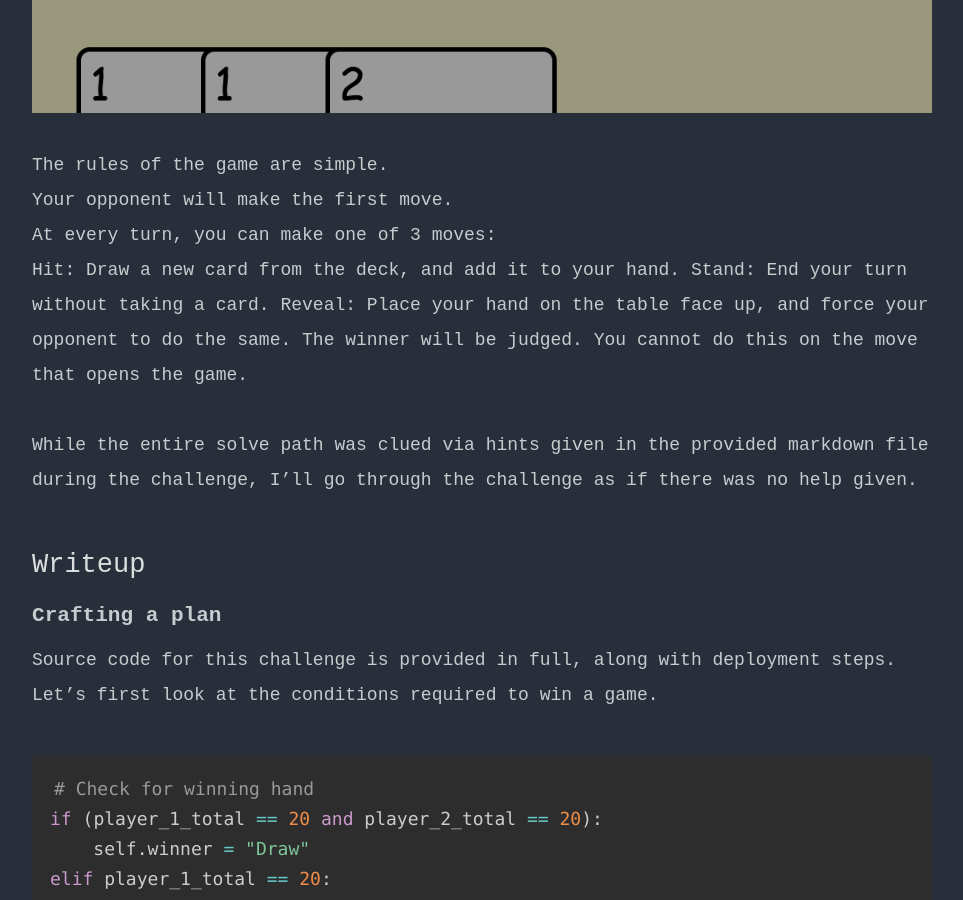
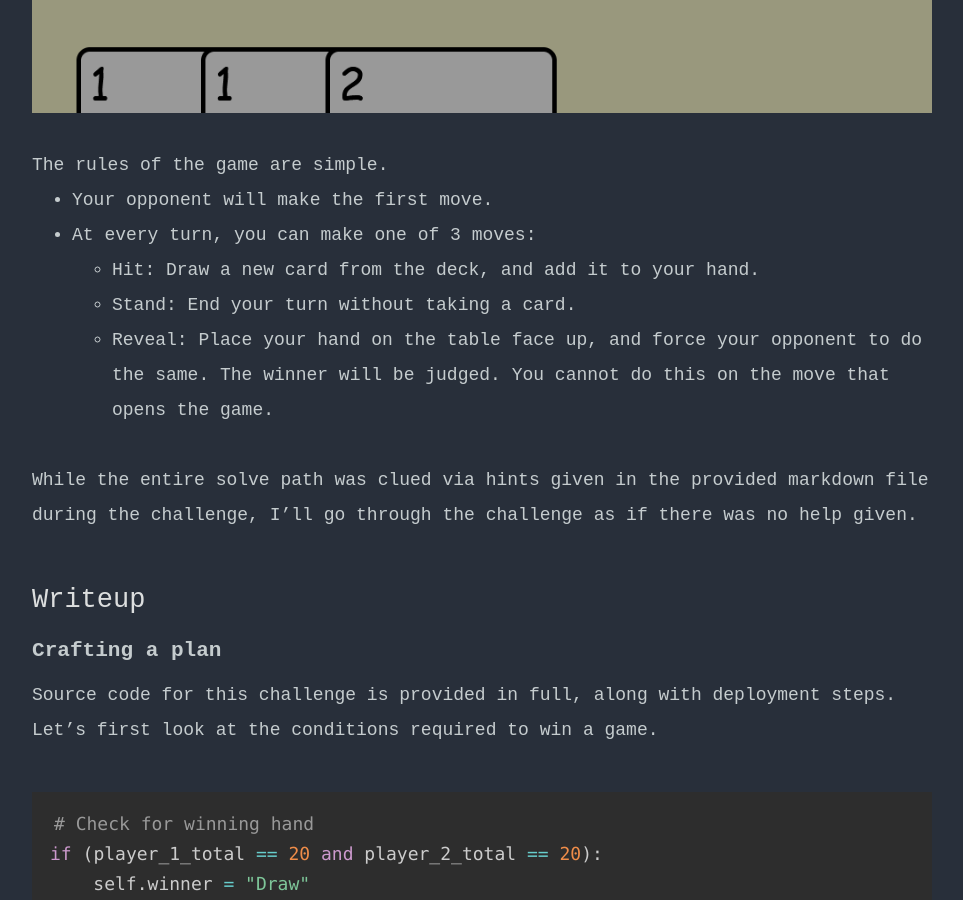
Before and after one commit to Iscaraca/Iscaraca.github.io, a Jekyll site: the page built from CTF Writeups/_posts/2024-05-04-cyberthon-2024-tgbs.md, in a window 1280 px wide and 900 px high, scrolled down 2010 px. Shown: the whole window, without its empty margins (158-1121 px from the left). Built offline with Jekyll 4.4.1, drawn with Linux system fonts in a browser that asks for light colours; part of the change alters nothing that is shown.

```diff
--- a/CTF Writeups/_posts/2024-05-04-cyberthon-2024-tgbs.md
+++ b/CTF Writeups/_posts/2024-05-04-cyberthon-2024-tgbs.md
@@ -19,20 +19,25 @@ At the end of this writeup are my thoughts on challenge creation.
 > 📘 Challenge description:
 >
 >
+>
 > "Ever heard of sabacc?"
 >
 > "I've played it a couple times."
 >
 >
+>
 > You eye the stifling pile of credit on Lando's side of the table, allowing yourself a wry smile.
+>
 >
 >
 > "Having a good day, I reckon."
 >
 >
+>
 > "Oh, you ain't seen nothing yet, Han. I bet my ship I win this next game."
 >
 > You spy a faint glimmer in his eyes typical of all smugglers, one of trickery and deceit.
+>
 >
 >
 > "Not playing fair, I suppose. Well, two can play at that game. After all..."
@@ -55,13 +60,13 @@ In this challenge, you play against a bot in a modified version of blackjack, wh
 
 The rules of the game are simple.
 
-> Your opponent will make the first move.
->
-> At every turn, you can make one of 3 moves:
->
-> Hit: Draw a new card from the deck, and add it to your hand.
-> Stand: End your turn without taking a card.
-> Reveal: Place your hand on the table face up, and force your opponent to do the same. The winner will be judged. You cannot do this on the move that opens the game.
+- Your opponent will make the first move.
+
+- At every turn, you can make one of 3 moves:
+
+    - Hit: Draw a new card from the deck, and add it to your hand.
+    - Stand: End your turn without taking a card.
+    - Reveal: Place your hand on the table face up, and force your opponent to do the same. The winner will be judged. You cannot do this on the move that opens the game.
 
 <br>
 
```
